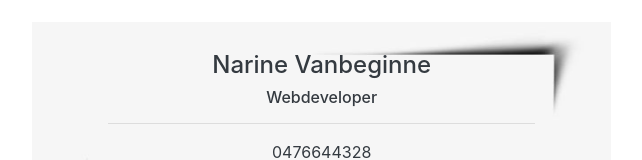
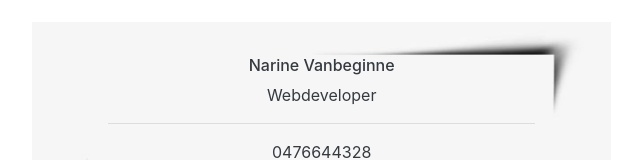
Before and after one commit to 19Nar/BusinessCard, a plain HTML site: page index.html in a window 1280 px wide. Shown: the part 246-406 px from the top of the page, without its empty margins (166-808 px from the left). Drawn offline with nearby package versions, Linux system fonts and the light colour scheme.

Commit message:
Update index.html

```diff
--- a/index.html
+++ b/index.html
@@ -16,19 +16,27 @@
             width: 100%;
             height: 230px;
         }
+
         .container {
             width: 100%;
             padding-left: 10%;
             padding-right: 10%;
             padding-top: 1%;
             padding-bottom: 1%;
-                };
-              .style{
-                  font-size: xx-large;
+        }
+
+        ;
+
+        .style {
+            font-size: medium;
             font-style: oblique;
         }
+
+        ;
+
     </style>
 </head>
+
 
 <body>
     <div class="container">
@@ -50,8 +58,8 @@
 
                 <img src="image.jpg" class="img-responsive">
                 <div class="carousel-caption">
-                            <h4 class="text-dark text-top">Narine Vanbeginne</h4>
-                                <h6 class="text-dark text-top">Webdeveloper</h6>
+                    <h6 class="mt-5 text-dark text-top">Narine Vanbeginne</h6>
+                    <h7 class="text-dark text-top">Webdeveloper</h7>
                     <hr>
                     <tel class="text-dark text-top">0476644328</tel>
                     <br>
```
Lines whose indentation alone changed are shown as unchanged.
